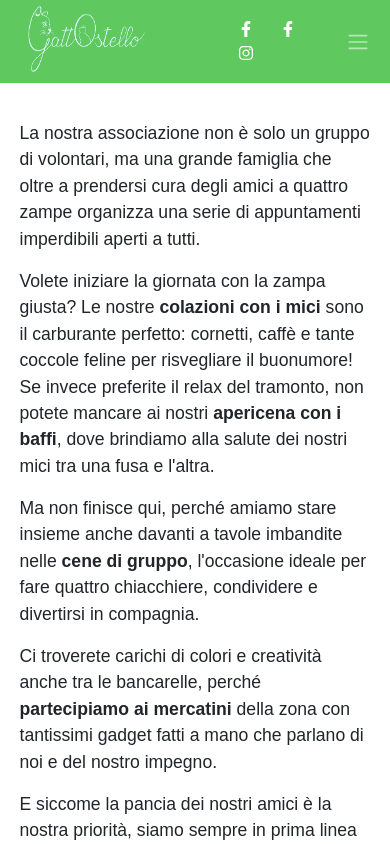
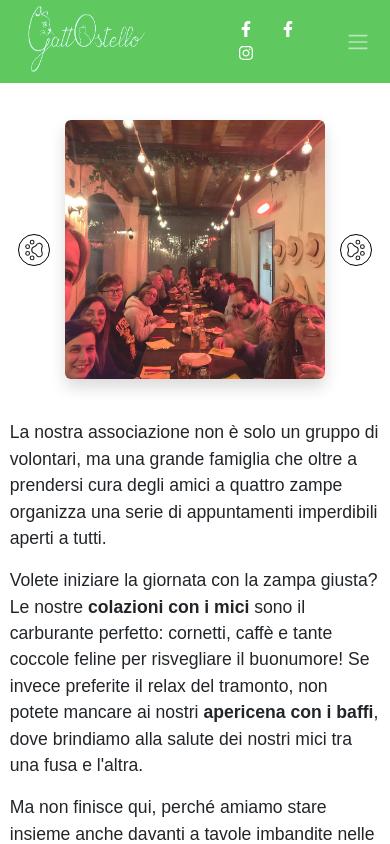
Before and after one commit to StefanoSalaa98/Gattostello, a React (Vite) app in the folder frontend/: page /eventi in a window 390 px wide. Shown: the top 844 px of the page. Built offline with nearby package versions, Linux system fonts and the light colour scheme.

Commit message:
Modifica pagina eventi con aggiunta carosello

```diff
--- a/frontend/src/css/Eventi.css
+++ b/frontend/src/css/Eventi.css
@@ -1,15 +1,14 @@
 .carousel-container {
-    display: flex;
-    align-items: flex-start;
     width: 90%;
     margin: 0 auto;
     padding-top: 120px;
     margin-bottom: 100px;
 
     .testo {
-        width: 50%;
-        padding-right: 20px;
+        width: 90%;
+        margin: 0 auto;
         font-size: 1.1em;
+        margin-top: 40px;
 
         .icona {
             color: black;
@@ -27,9 +26,45 @@
         }
     }
 
+    .carosello {
+        display: flex;
+        justify-content: center;
+        align-items: center;
+
+        .icona {
+            margin: 0 auto;
+            font-size: 3em;
+            border: 1px solid black;
+            border-radius: 50%;
+            padding: 3px;
+            transition: transform 0.8s ease;
+        }
+
+        .icona:hover {
+            cursor: pointer;
+        }
+
+        .ruota-sx {
+            transform: rotate(-90deg);
+        }
+
+        .ruota-sx:hover {
+            transform: rotate(-90deg) scale(1.3);
+        }
+
+        .ruota-dx {
+            transform: rotate(90deg);
+        }
+
+        .ruota-dx:hover {
+            transform: rotate(90deg) scale(1.3);
+        }
+
         .immagine {
             width: 50%;
             aspect-ratio: 1;
+            margin: 0 auto;
+        }
     }
 }
 
@@ -58,15 +93,18 @@
         display: block;
 
         .testo {
-            width: 80%;
-            margin: 0 auto;
-            padding-right: 0;
             margin-bottom: 50px;
         }
 
+        .carosello {
+
+            .icona {
+                font-size: 2.5em;
+            }
+
             .immagine {
-            margin: 0 auto;
-            width: 80%;
+                width: 70%;
+            }
         }
     }
 }
@@ -74,13 +112,17 @@
 @media (max-width: 768px) {
 
     .carousel-container {
+        width: 95%;
 
-        .testo {
-            width: 90%;
+        .carosello {
+
+            .icona {
+                font-size: 2em;
             }
 
             .immagine {
-            width: 90%;
+                width: 80%;
+            }
         }
     }
 }
@@ -91,10 +133,17 @@
 
         .testo {
             width: 100%;
+
+            .icona {
+                margin-left: 30px;
+            }
         }
 
+        .carosello {
+
             .immagine {
-            width: 100%;
+                width: 70%;
             }
         }
     }
+}
--- a/frontend/src/pages/Eventi.jsx
+++ b/frontend/src/pages/Eventi.jsx
@@ -2,6 +2,7 @@ import { useEffect, useState } from "react";
 import "../css/Eventi.css";
 import { FaFacebookF } from "react-icons/fa";
 import { FaInstagram } from "react-icons/fa";
+import { PiPawPrintLight } from "react-icons/pi";
 
 export default function Eventi() {
 
@@ -18,9 +19,9 @@ export default function Eventi() {
 
     useEffect(() => {
         const interval = setInterval(() => {
-            setCurrentIndex((prev) =>
+            setCurrentIndex((index) =>
                 // se ho raggounto l'ultima img ricomincio da capo altrimenti faccio +1
-                prev === images.length - 1 ? 0 : prev + 1
+                index === images.length - 1 ? 0 : index + 1
             );
         }, 10000); // ogni 3 secondi
 
@@ -30,6 +31,33 @@ export default function Eventi() {
     return (
         <>
             <div className="carousel-container">
+                <div className="carosello">
+                    <PiPawPrintLight
+                        className="icona ruota-sx"
+                        onClick={() =>
+                            setCurrentIndex((index) =>
+                                index === 0 ? images.length - 1 : index - 1
+                            )
+                        }
+                    />
+                    <div className="immagine overflow-hidden rounded shadow">
+                        <img
+                            key={currentIndex}
+                            src={images[currentIndex]}
+                            alt="carosello"
+                            className="zoom-img img-fluid w-100"
+                        />
+                    </div>
+                    <PiPawPrintLight
+                        className="icona ruota-dx"
+                        onClick={() =>
+                            setCurrentIndex((index) =>
+                                index === images.length - 1 ? 0 : index + 1
+                            )
+                        }
+                    />
+                </div>
+
                 <div className="testo">
                     <p>
                         La nostra associazione non è solo un gruppo di volontari, ma una grande famiglia che oltre a prendersi cura degli amici a quattro zampe organizza una serie di
@@ -56,14 +84,6 @@ export default function Eventi() {
                         <a className="icona" href="https://www.facebook.com/profile.php?id=100087577566537&locale=it_IT"><FaFacebookF /></a>
                     </div>
                 </div>
-                <div className="immagine  overflow-hidden rounded shadow">
-                    <img
-                        key={currentIndex}
-                        src={images[currentIndex]}
-                        alt="carosello"
-                        className="zoom-img img-fluid w-100"
-                    />
-                </div>
             </div >
         </>
     )
```
Lines whose indentation alone changed are shown as unchanged.
